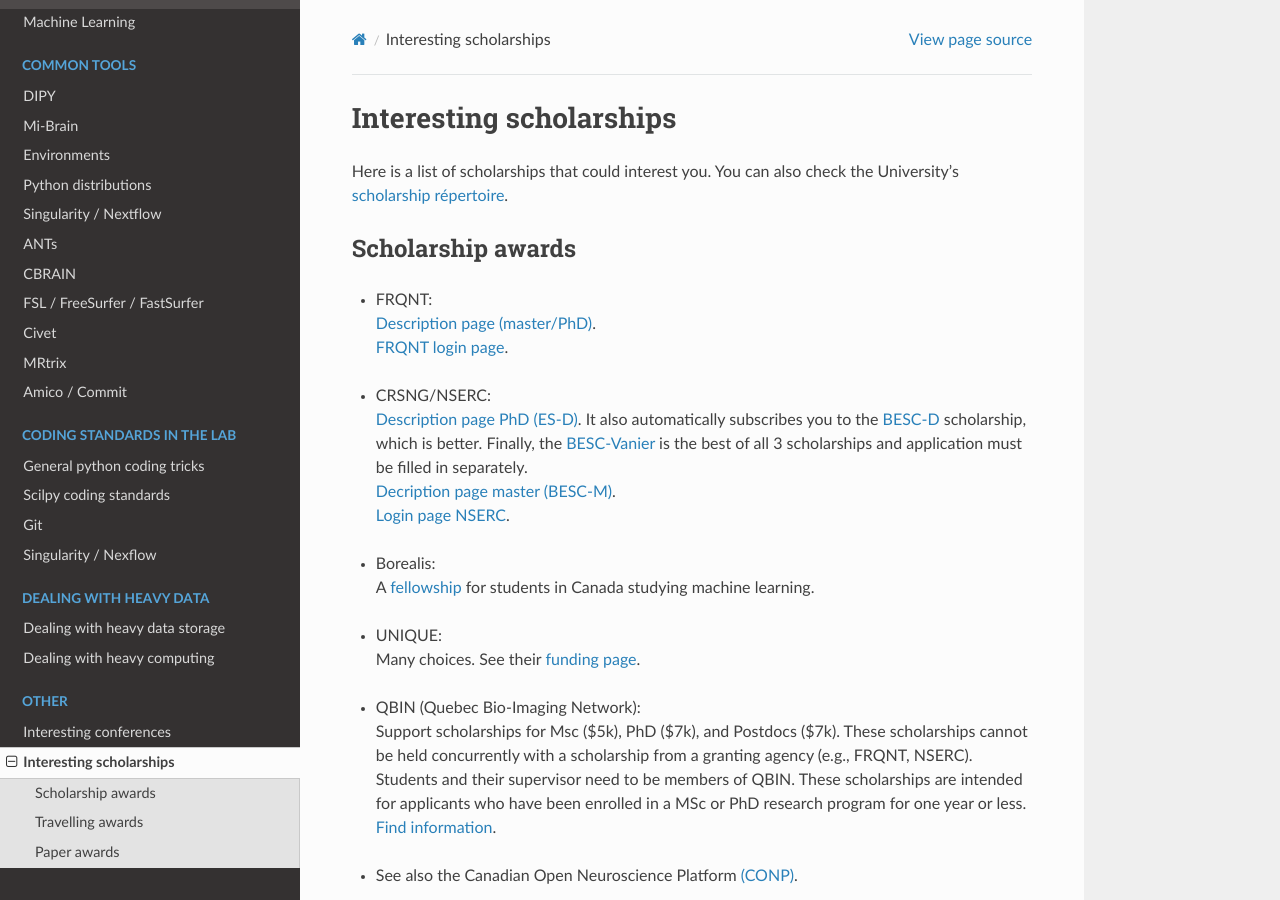
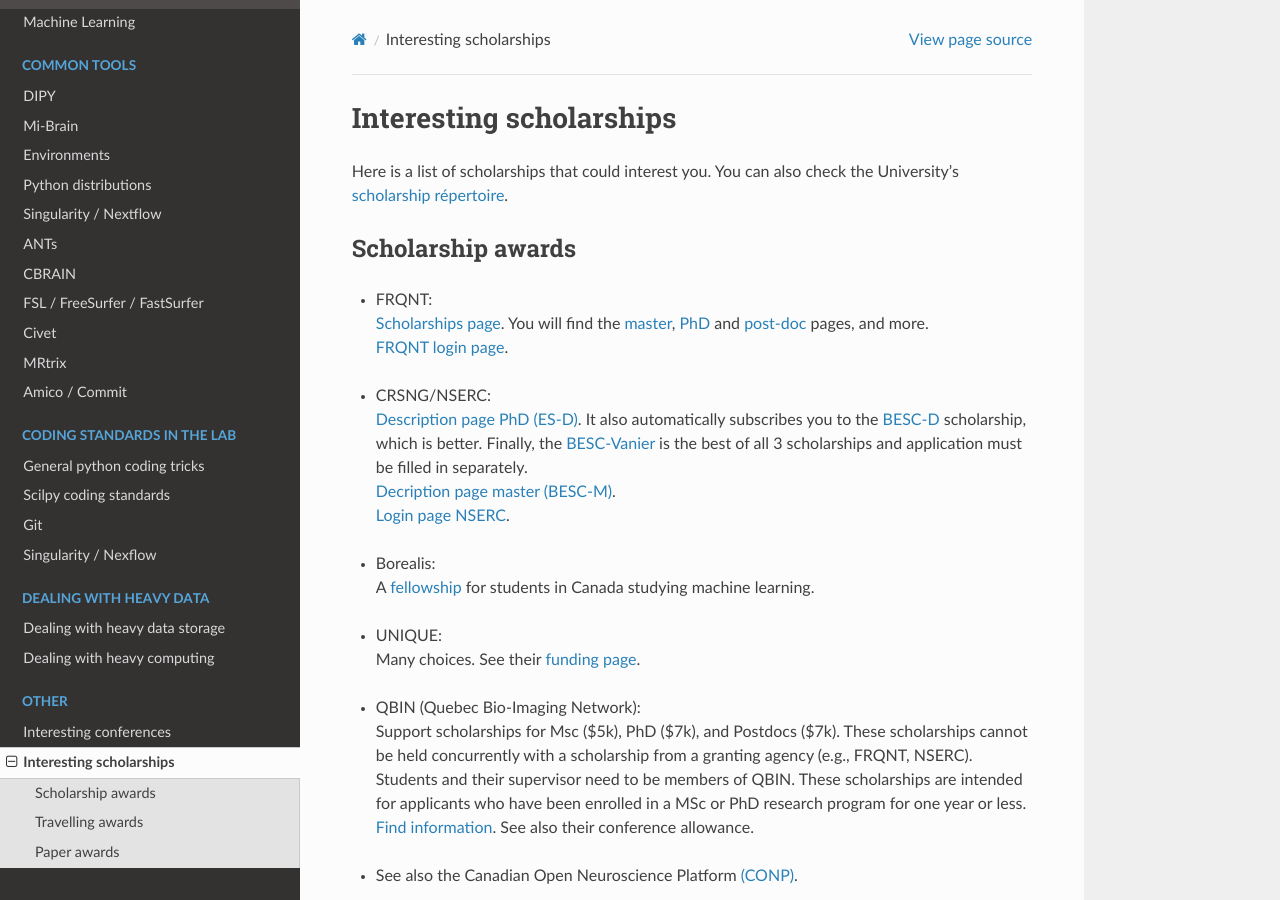
Before and after one commit to scilus/scil-documentation, a Sphinx documentation site: the page built from source/other/scholarships.rst, in a window 1280 px wide and 900 px high. Built offline with Sphinx 7.4.7 and the Read the Docs theme 2.0.0, drawn with Linux system fonts in a browser that asks for light colours.

Commit message:
Fix links in scholarships

```diff
--- a/source/other/scholarships.rst
+++ b/source/other/scholarships.rst
@@ -7,7 +7,7 @@
 ******************
 
 - | FRQNT:
-  | `Description page (master/PhD) <http://www.frqnt.gouv.qc.ca/bourses-et-subventions/consulter-les-programmes-remplir-une-demande/bourse/bourses-de-2supesup-et-3supesup-cycles-w8dqldzo1561492002107>`_.
+  | `Scholarships page <https://frq.gouv.qc.ca/trouver-un-financement/>`_. You will find the `master <https://frq.gouv.qc.ca/programme/bourses-de-formation-a-la-maitrise-frqnt/>`_, `PhD <https://frq.gouv.qc.ca/programme/bourses-de-formation-au-doctorat-frq/>`_ and `post-doc <https://frq.gouv.qc.ca/programme/bourse-de-formation-postdoctorale/>`_ pages, and more.
   | `FRQNT login page <https://frqnet.frq.gouv.qc.ca/researchPortal/faces/jsp/login/login.xhtml?lang=FR&site=null>`_.
 
 - | CRSNG/NSERC:
@@ -22,9 +22,9 @@
   | Many choices. See their `funding page <https://sites.google.com/view/unique-neuro-ai/funding>`_.
 
 - | QBIN (Quebec Bio-Imaging Network):
-  | Support scholarships for Msc ($5k), PhD ($7k), and Postdocs ($7k). These scholarships cannot be held concurrently with a scholarship from a granting agency (e.g., FRQNT, NSERC). Students and their supervisor need to be members of QBIN. These scholarships are intended for applicants who have been enrolled in a MSc or PhD research program for one year or less. `Find information <https://www.rbiq-qbin.qc.ca/Competitions>`_.
+  | Support scholarships for Msc ($5k), PhD ($7k), and Postdocs ($7k). These scholarships cannot be held concurrently with a scholarship from a granting agency (e.g., FRQNT, NSERC). Students and their supervisor need to be members of QBIN. These scholarships are intended for applicants who have been enrolled in a MSc or PhD research program for one year or less. `Find information <https://rbiq-qbin.qc.ca/research/>`_. See also their conference allowance.
 
-- See also the Canadian Open Neuroscience Platform `(CONP) <https://conp.ca/scholar-program-2020/>`_.
+- See also the Canadian Open Neuroscience Platform `(CONP) <https://conp.ca/awards/>`_.
 
 
 Travelling awards
```
